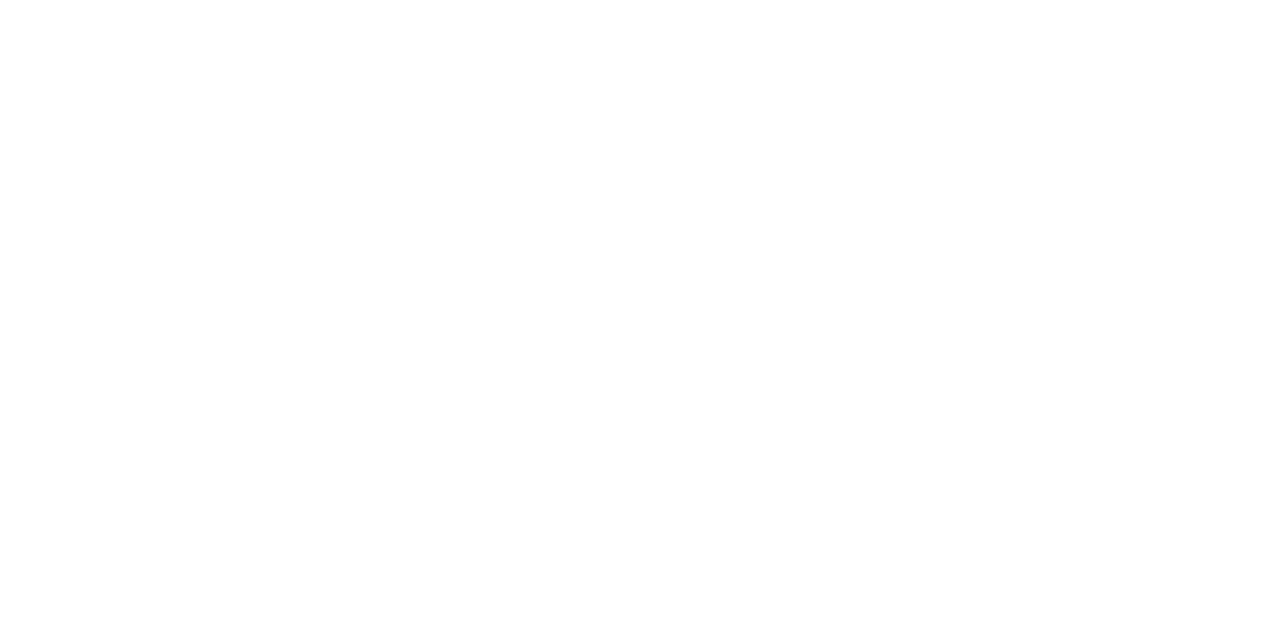
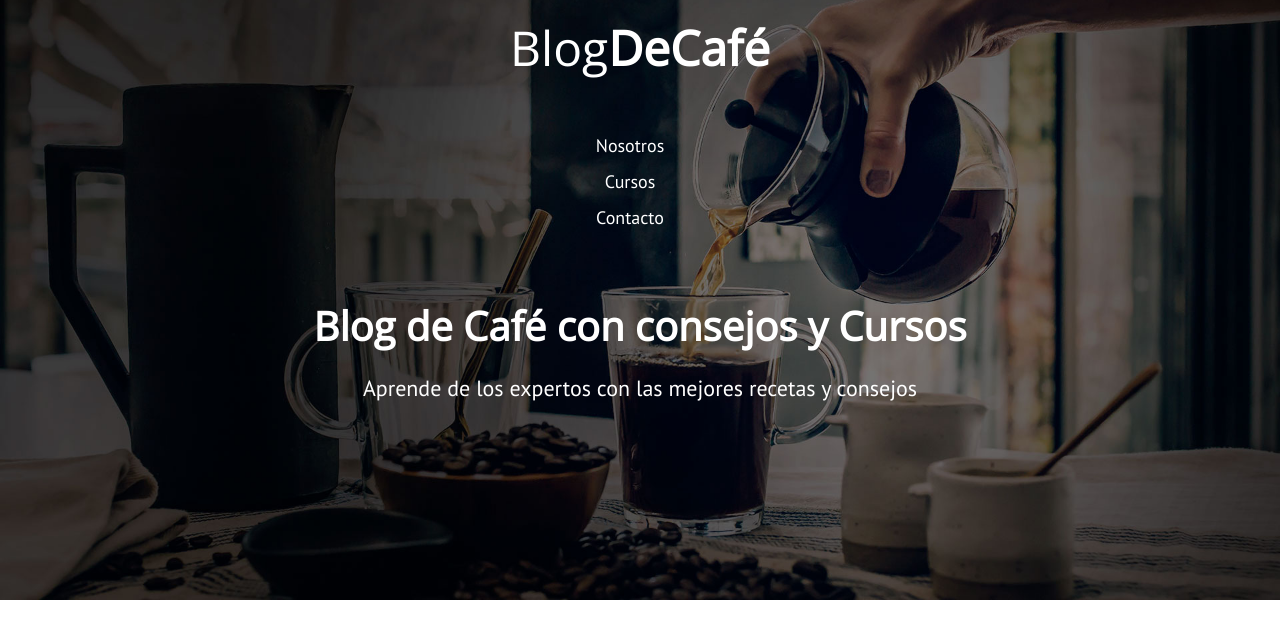
Before and after one commit to marcelamaldonado/proyecto_blog_caf-, a plain HTML site: page index.html in a window 1280 px wide. Drawn offline with nearby package versions, Linux system fonts and the light colour scheme.

Commit message:
header y estilos

```diff
--- a/css/style.css
+++ b/css/style.css
@@ -47,6 +47,50 @@ img {
 .centrar_texto{
     text-align: center;
 }
+.no_margin{
+    margin: 0;
+}
+
+  /*=====  End of UTILIDADES  ======*/
 
 
-  /*=====  End of UTILIDADES  ======*/
+  /*=============================================
+  =            HEADER            =
+  =============================================*/
+ .site_header{
+background-image: url(../img/banner.jpg);
+background-repeat: no-repeat;
+background-position: center center;
+background-size: cover;
+height: 60rem;
+  }
+.site_header h1 {
+    text-align: center;
+    font-weight: 400;
+}
+.site_header h1 span{
+    font-weight: 700;
+}
+.site_header a{
+    color: #ffffff;
+    text-decoration: none;
+    padding-right: 2rem;
+}
+
+ /*----------  Navegacion  ----------*/
+ .navegacion a{
+     text-align: center;
+     display: block;
+     font-size: 1.8rem;
+ }
+ /*----------  header texto  ----------*/
+ .texto_header {
+color: #ffffff;
+text-align: center;
+margin-top: 5rem;
+ }
+ .texto_header p {
+     font-size: 2.2rem;
+ }
+
+  /*=====  End of HEADER  ======*/
--- a/index.html
+++ b/index.html
@@ -11,5 +11,25 @@
 </head>
 <body>
 
+    <header class="site_header">
+      <div class="contenedor">
+          <div class="barra">
+            <a href="/">
+                <h1 class="no_margin">Blog<span>DeCafé</span></h1>
+                </a>
+            <nav class="navegacion">
+                <a href="nosotros.html">Nosotros</a>
+                <a href="cursos.html">Cursos</a>
+                <a href="contacto.html">Contacto</a>
+            </nav>
+          </div> <!--barra-->
+          <div class="texto_header">
+              <h2 class="no_margin">Blog de Café con consejos y Cursos</h2>
+              <p class="no_margin">Aprende de los expertos con las mejores recetas y consejos</p>
+          </div>
+      </div> <!--contenedor-->
+
+    </header>
+
 </body>
 </html>
```
